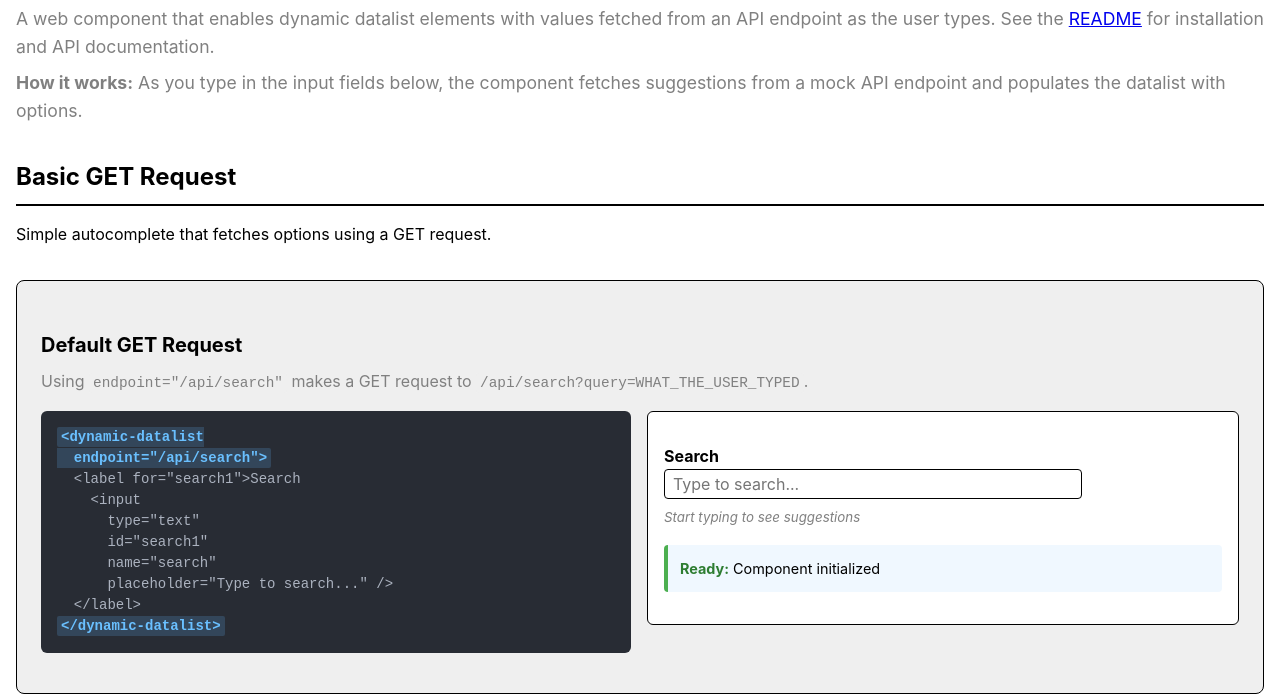
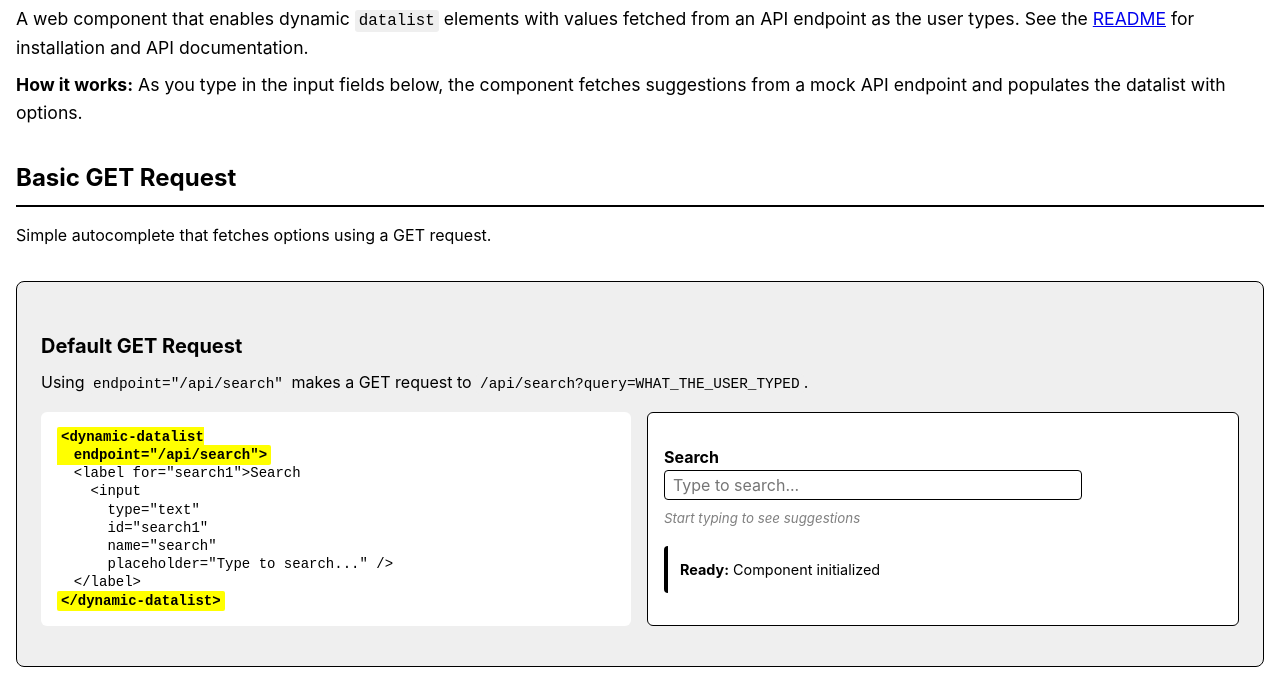
Before and after one commit to aarongustafson/dynamic-datalist, a website: page demo/index.html in a window 1280 px wide. Shown: the part 72-768 px from the top of the page. Drawn offline with Linux system fonts and the light colour scheme.

Commit message:
Update styles for better light/dark support

```diff
--- a/demo/index.html
+++ b/demo/index.html
@@ -10,14 +10,11 @@
 			.log {
 				margin-block: 1rem;
 				padding: 0.75rem;
-				background: #f0f8ff;
-				border-left: 4px solid #4caf50;
+				background: Canvas;
+				color: CanvasText;
+				border-left: 4px solid;
 				font-size: 0.9rem;
 				border-radius: 4px;
-			}
-
-			.log strong {
-				color: #2e7d32;
 			}
 
 			.log.error {
@@ -34,8 +31,9 @@
 		<header>
 			<h1>Dynamic <code>datalist</code></h1>
 			<p>
-				A web component that enables dynamic datalist elements with
-				values fetched from an API endpoint as the user types. See the
+				A web component that enables dynamic
+				<code>datalist</code> elements with values fetched from an API
+				endpoint as the user types. See the
 				<a
 					href="https://github.com/aarongustafson/dynamic-datalist/blob/main/README.md"
 					>README</a
--- a/demo/styles.css
+++ b/demo/styles.css
@@ -4,6 +4,10 @@
 
 /* Base Layout
    ========================================================================== */
+
+:root {
+  color-scheme: light dark;
+}
 
 body {
 	font-family: -apple-system, BlinkMacSystemFont, 'Segoe UI', Roboto,
@@ -38,7 +42,7 @@ h1 {
 h2 {
 	font-size: 1.5rem;
 	margin-block: 2rem 1rem;
-	border-bottom: 2px solid ButtonBorder;
+	border-bottom: 2px solid;
 	padding-bottom: 0.5rem;
 }
 
@@ -88,7 +92,6 @@ header {
 
 header p {
 	font-size: 1.1rem;
-	color: GrayText;
 }
 
 footer {
@@ -111,7 +114,7 @@ footer {
 }
 
 .demo-section > p {
-	color: GrayText;
+	color: CanvasText;
 	margin-block-end: 1rem;
 }
 
@@ -145,14 +148,14 @@ footer {
    ========================================================================== */
 
 pre {
-	background: #282c34;
-	color: #abb2bf;
+	background: Field;
+	color: FieldText;
 	padding: 1rem;
 	border-radius: 6px;
 	overflow-x: auto;
 	margin: 0;
 	font-size: 0.875rem;
-	line-height: 1.5;
+	line-height: 1.3;
 }
 
 pre code {
@@ -162,12 +165,9 @@ pre code {
 	font-size: inherit;
 }
 
-/* Syntax Highlighting for Component
-   ========================================================================== */
-
 pre code mark {
-	background: rgba(97, 175, 239, 0.2);
-	color: #6ac0ff;
+	background: Mark;
+	color: MarkText;
 	border-radius: 2px;
 	padding: 0.125rem 0.25rem;
 	font-weight: 600;
@@ -231,9 +231,7 @@ textarea {
 	color: FieldText;
 }
 
-input:focus,
-select:focus,
-textarea:focus {
+:focus-visible {
 	outline: 2px solid AccentColor;
 	outline-offset: 2px;
 	border-color: AccentColor;
@@ -241,9 +239,9 @@ textarea:focus {
 
 button[type='submit'],
 button[type='reset'] {
-	background: AccentColor;
-	color: AccentColorText;
-	border: none;
+	background: ButtonFace;
+	color: ButtonText;
+	border: 1px solid ButtonBorder;
 	padding: 0.75rem 1.5rem;
 	border-radius: 4px;
 	font-size: 1rem;
@@ -256,16 +254,6 @@ button[type='reset'] {
 button[type='submit']:hover,
 button[type='reset']:hover {
 	opacity: 0.8;
-}
-
-button[type='reset'] {
-	background: ButtonFace;
-	color: ButtonText;
-	border: 1px solid ButtonBorder;
-}
-
-button[type='reset']:hover {
-	opacity: 0.9;
 }
 
 small {
@@ -331,3 +319,7 @@ small {
 .api-reference p {
 	margin: 0;
 }
+
+.api-reference a {
+  color: inherit;
+}
```
